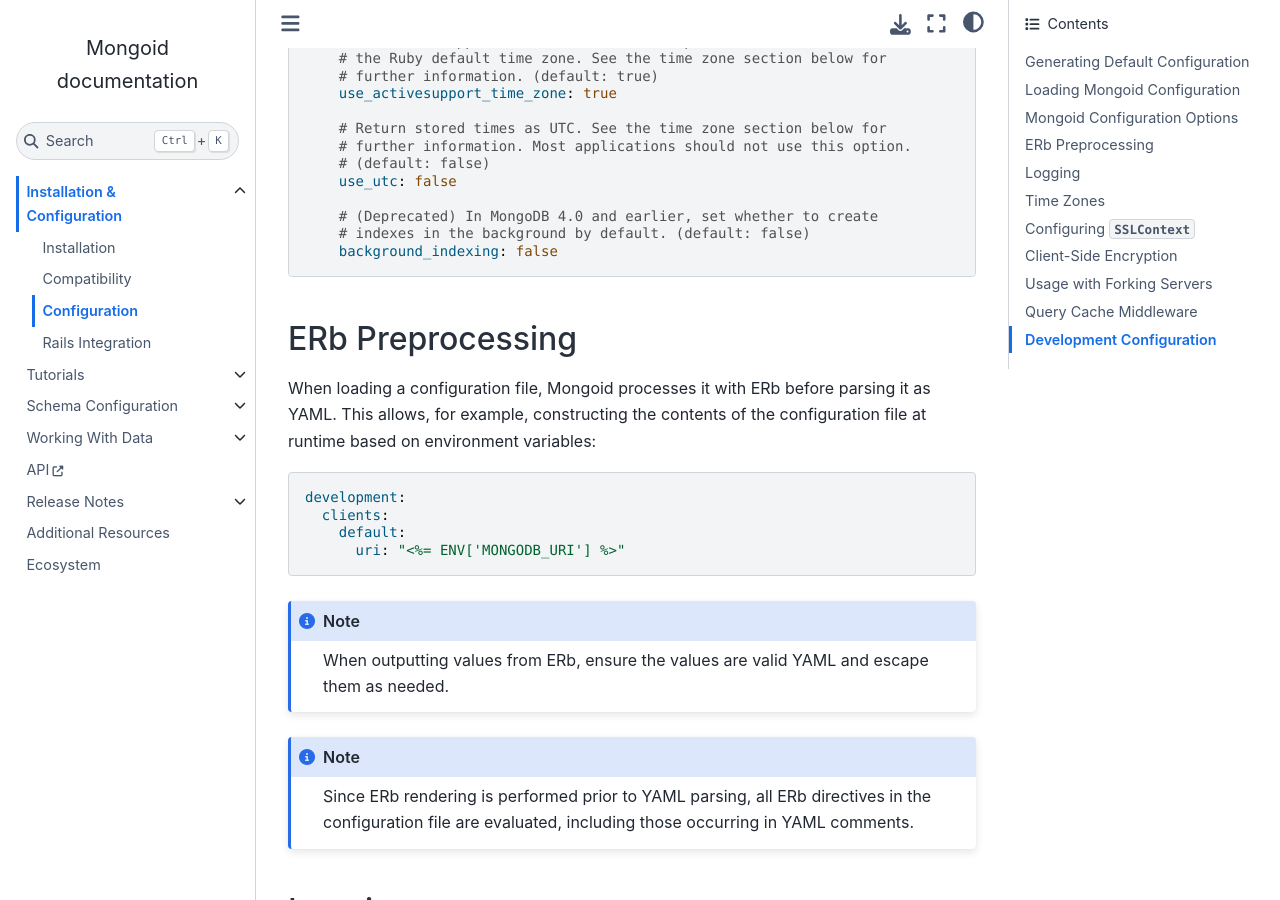
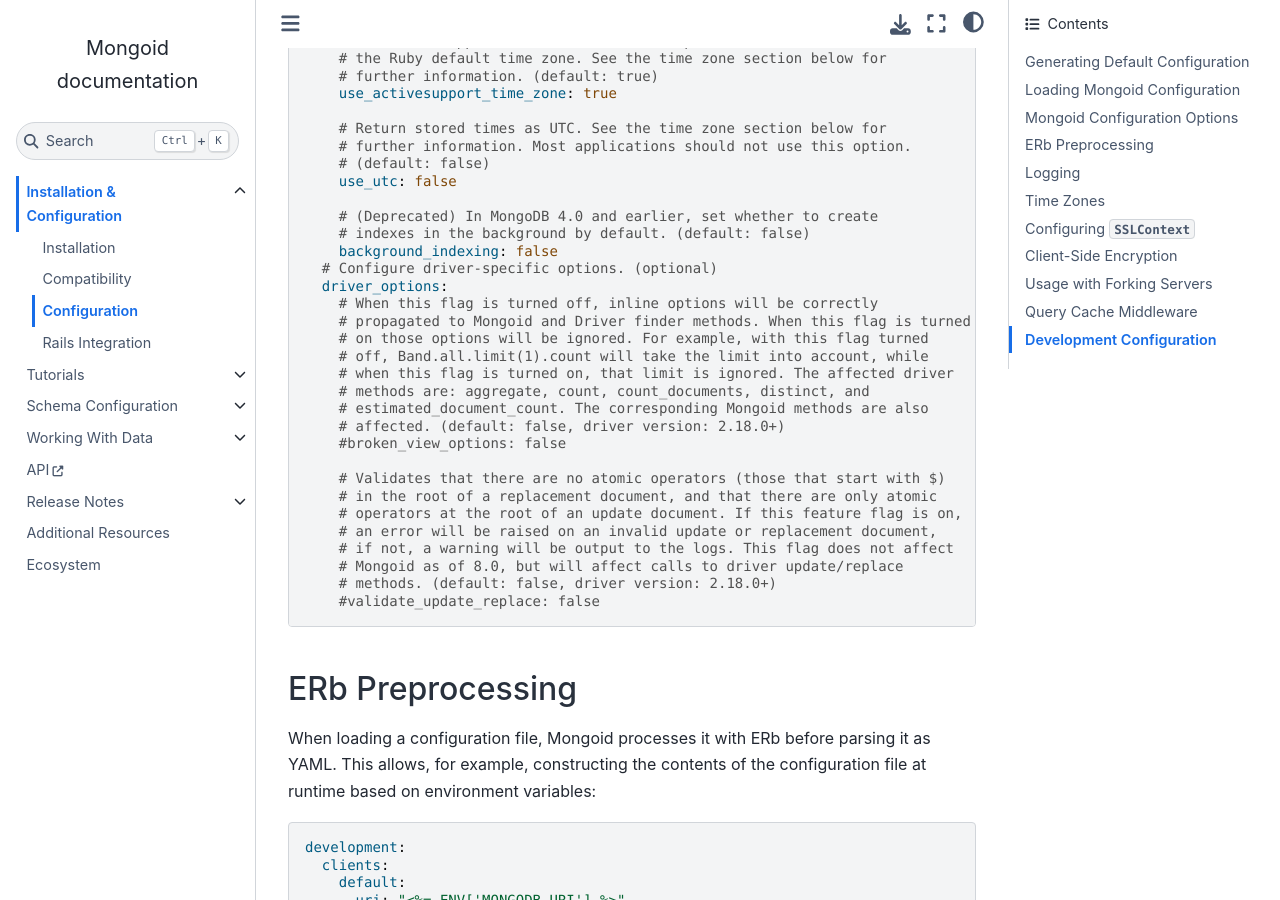
Before and after one commit to i80and/docs-mongoid, a Sphinx documentation site: the page built from docs/reference/configuration.txt, in a window 1280 px wide and 900 px high, scrolled down 8142 px. Built offline with Sphinx 7.4.7 and the Sphinx Book theme 1.1.4, drawn with Linux system fonts in a browser that asks for light colours.

Commit message:
MONGOID-5428 add driver_options to Mongoid config (#5392)
* MONGOID-5428 add driver_options to Mongoid config

* MONGOID-5428 add config override test

* MONGOID-5428 update test description

* MONGOID-5428 add comment

* MONGOID-5428 add nil test

* yaml syntax is no value for nil

* MONGOID-5428 fix offending tests

* Update spec/mongoid/contextual/mongo_spec.rb

* Update spec/mongoid/contextual/mongo_spec.rb

Co-authored-by: Oleg Pudeyev <code@olegp.name>

```diff
--- a/docs/reference/configuration.txt
+++ b/docs/reference/configuration.txt
@@ -437,6 +437,26 @@ for details on driver options.
       # (Deprecated) In MongoDB 4.0 and earlier, set whether to create
       # indexes in the background by default. (default: false)
       background_indexing: false
+    # Configure driver-specific options. (optional)
+    driver_options:
+      # When this flag is turned off, inline options will be correctly
+      # propagated to Mongoid and Driver finder methods. When this flag is turned
+      # on those options will be ignored. For example, with this flag turned
+      # off, Band.all.limit(1).count will take the limit into account, while
+      # when this flag is turned on, that limit is ignored. The affected driver
+      # methods are: aggregate, count, count_documents, distinct, and
+      # estimated_document_count. The corresponding Mongoid methods are also
+      # affected. (default: false, driver version: 2.18.0+)
+      #broken_view_options: false
+
+      # Validates that there are no atomic operators (those that start with $)
+      # in the root of a replacement document, and that there are only atomic
+      # operators at the root of an update document. If this feature flag is on,
+      # an error will be raised on an invalid update or replacement document,
+      # if not, a warning will be output to the logs. This flag does not affect
+      # Mongoid as of 8.0, but will affect calls to driver update/replace
+      # methods. (default: false, driver version: 2.18.0+)
+      #validate_update_replace: false
 
 ERb Preprocessing
 =================
```
